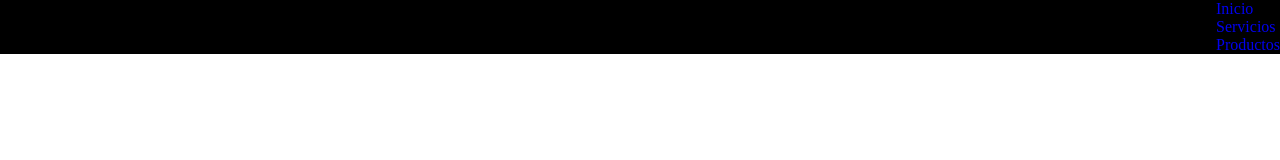
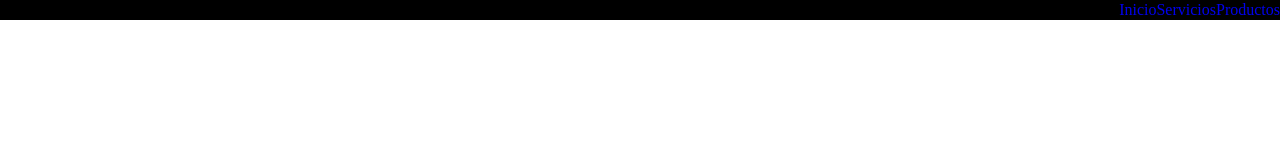
Before and after one commit to LucasDavidMartinez/Tarea-Repo-Github, a plain HTML site: page index.html in a window 1280 px wide. Drawn offline with Linux system fonts and the light colour scheme.

Commit message:
Agregandole flexbox a los links del nav

```diff
--- a/style.css
+++ b/style.css
@@ -19,3 +19,7 @@ header {
     width: 70px;
     margin: 0.5rem;
 }
+
+.linksnav{
+    display: flex;
+}
```
